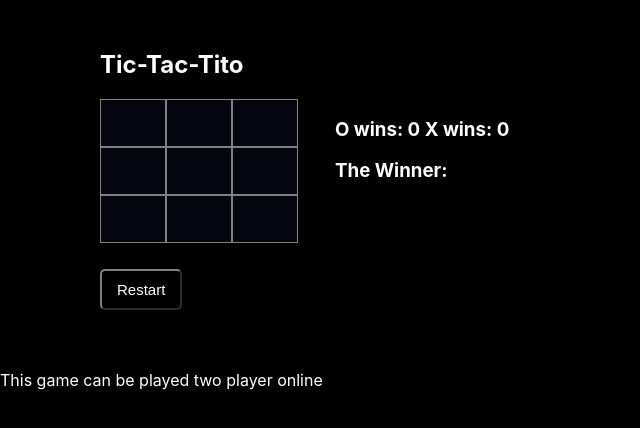
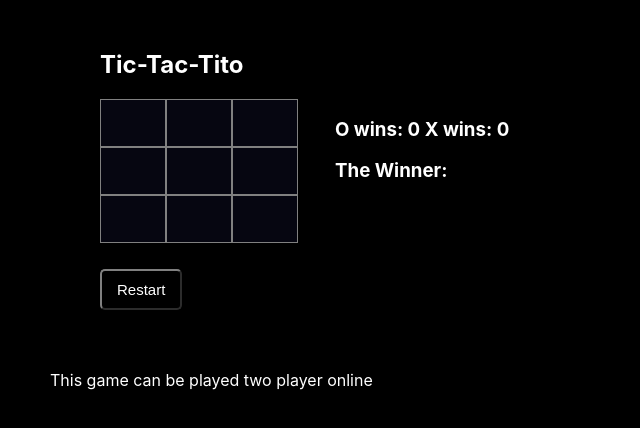
Before and after one commit to farhaannishtar/Tic-Tac-Toe-NextJS, a Next.js app: page / in a window 1280 px wide. Shown: the top 428 px of the page, without its empty margins (0-640 px from the left). Built offline with nearby package versions, Linux system fonts and the light colour scheme; no server answers; the database is empty.

Commit message:
Styled description div

```diff
--- a/pages/index.js
+++ b/pages/index.js
@@ -156,7 +156,9 @@ export default function Home({ isConnected }) {
         </div>
       <button className={styles.button} onClick={restart}>Restart</button>
       </div>
-      This game can be played two player online
+      <div className={styles.description}>
+        This game can be played two player online
+      </div>
     </div>
   )
 }
--- a/styles/Home.module.css
+++ b/styles/Home.module.css
@@ -22,3 +22,7 @@
   cursor: pointer;
   border-color: gray;
 }
+
+.description {
+  margin-left: 50px;
+}
```
